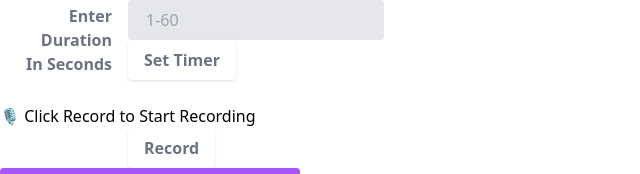
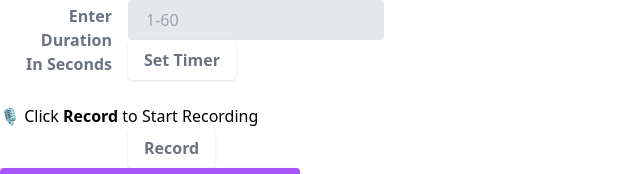
Before and after one commit to arjxn-py/Curio_CIC, a React (Create React App) app in the folder curio/app/: page / in a window 1280 px wide. Shown: the top 174 px of the page, without its empty margins (0-640 px from the left). Built offline with nearby package versions, Linux system fonts and the light colour scheme; what mic-recorder-to-mp3 would draw is missing.

Commit message:
Minor Commit

```diff
--- a/curio/app/src/components/recorder.js
+++ b/curio/app/src/components/recorder.js
@@ -100,18 +100,13 @@ export default class Audio extends Component {
          </div>
 
 
-         {this.isRecording ? <span>🛑🎙️  Not Recording</span> : <span>🎙️ Click Record to Start Recording</span>}
+         {this.isRecording ? <span>🛑🎙️  Not Recording</span> : <span>🎙️ Click <b>Record</b> to Start Recording</span>}
          <div className="md:flex md:items-center">
            <div className="md:w-1/3"></div>
            <div className="md:w-2/3">
              <button id = "record" onClick={this.start} disabled={this.state.isRecording} className="shadow bg-purple-500 hover:bg-purple-400 hover:text-white focus:shadow-outline focus:outline-none text-gray-500 font-bold py-2 px-4 rounded" type="button">
                Record
              </button>
-
-             {/* <button id = "stop" onClick={this.stop} disabled={!this.state.isRecording} className="shadow bg-purple-500 hover:bg-purple-400 hover:text-white focus:shadow-outline focus:outline-none text-gray-500 font-bold py-2 px-4 rounded" type="button">
-               Stop
-             </button> */}
-
            </div>
          </div>
 
```
